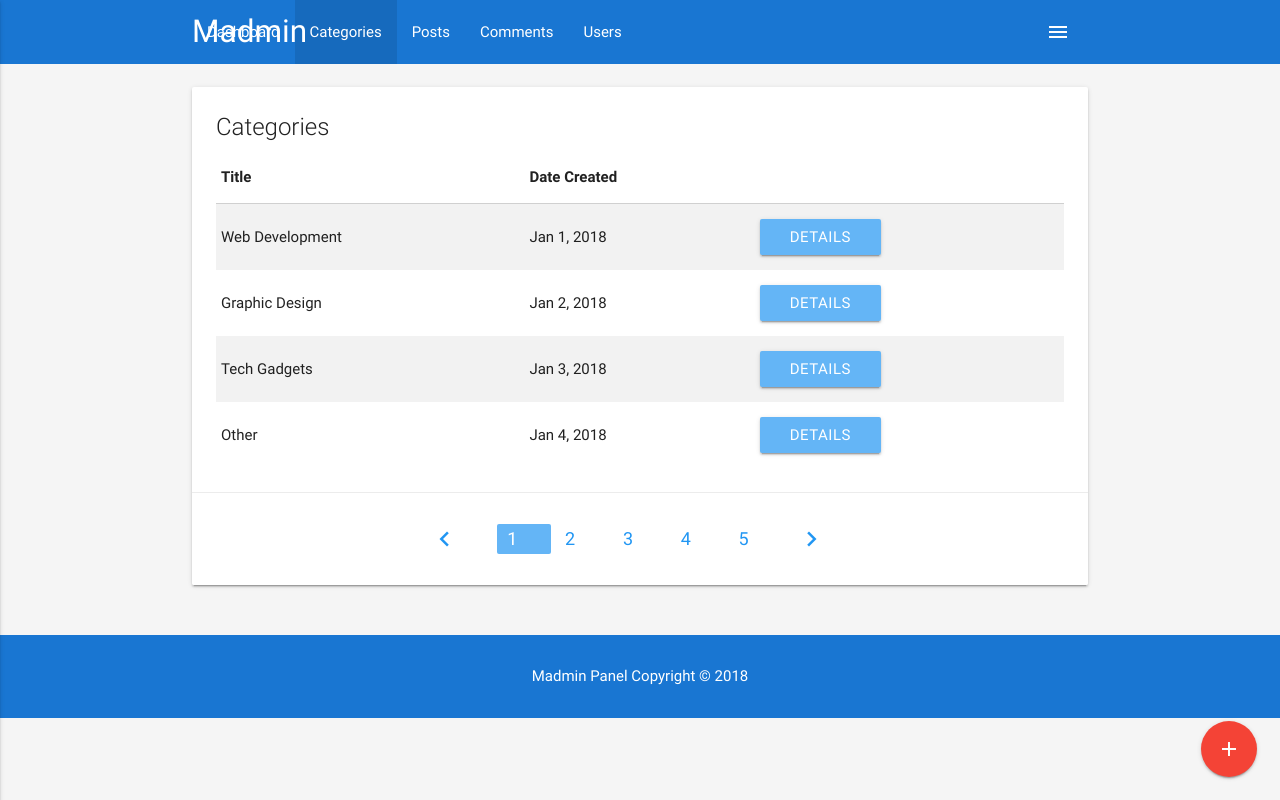
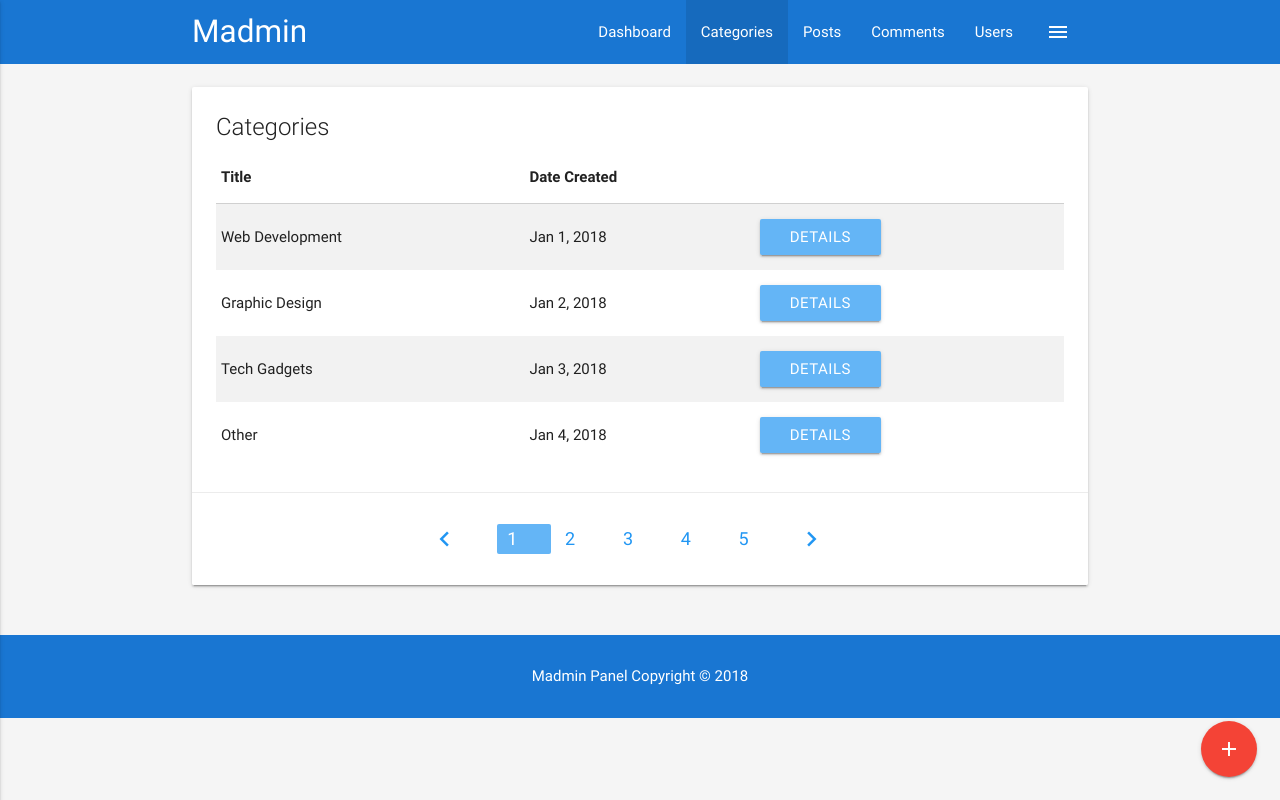
Before and after one commit to diegogslomp/madmin, a plain HTML site: page categories.html in a window 1280 px wide. Drawn offline with nearby package versions, Linux system fonts and the light colour scheme.

Commit message:
fix logo position

```diff
--- a/categories.html
+++ b/categories.html
@@ -32,7 +32,7 @@
           >
             <i class="material-icons">menu</i>
           </a>
-          <ul class="hide-on-med-and-down">
+          <ul class="hide-on-med-and-down right">
             <li><a href="index.html">Dashboard</a></li>
             <li class="active"><a href="categories.html">Categories</a></li>
             <li><a href="posts.html">Posts</a></li>
```
Also changed, not shown: comments.html (+1 -1 lines), details.html (+1 -1 lines), posts.html (+1 -1 lines), users.html (+1 -1 lines).
